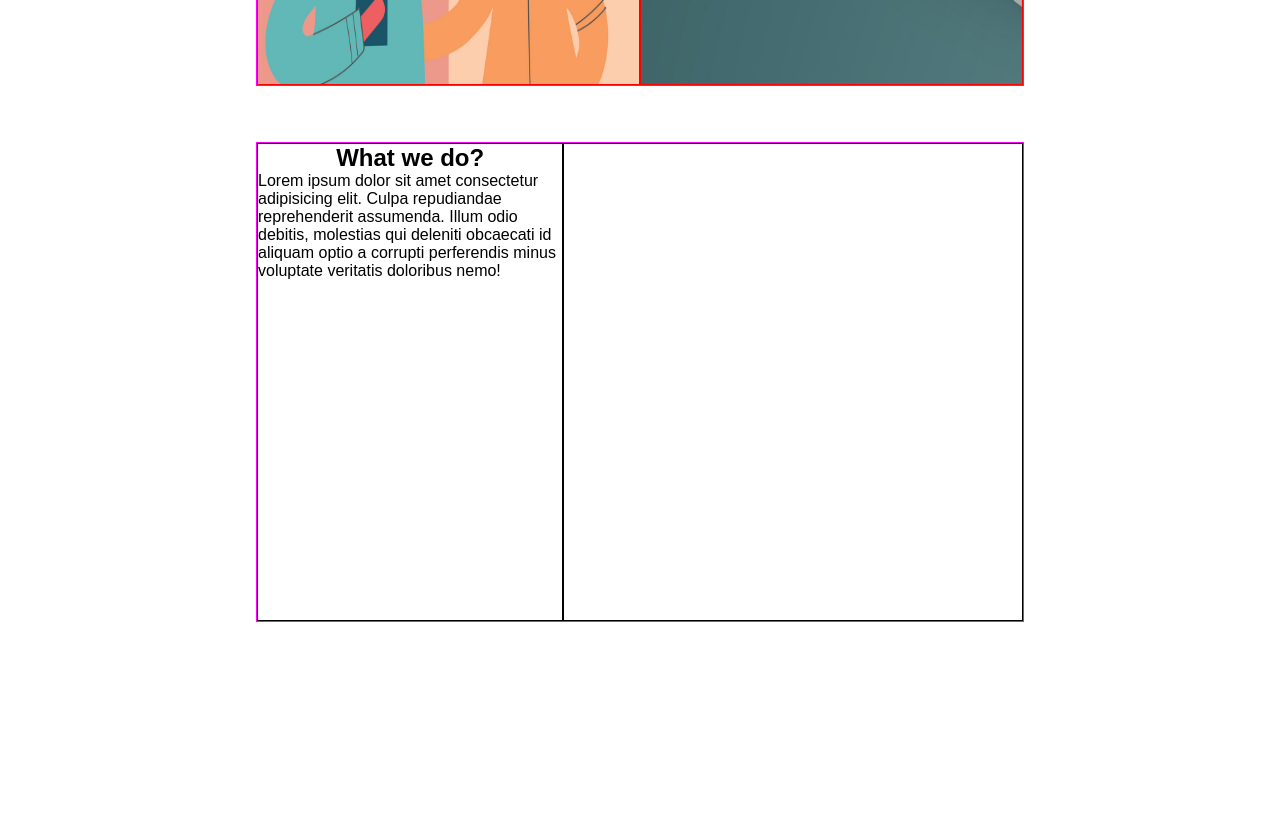
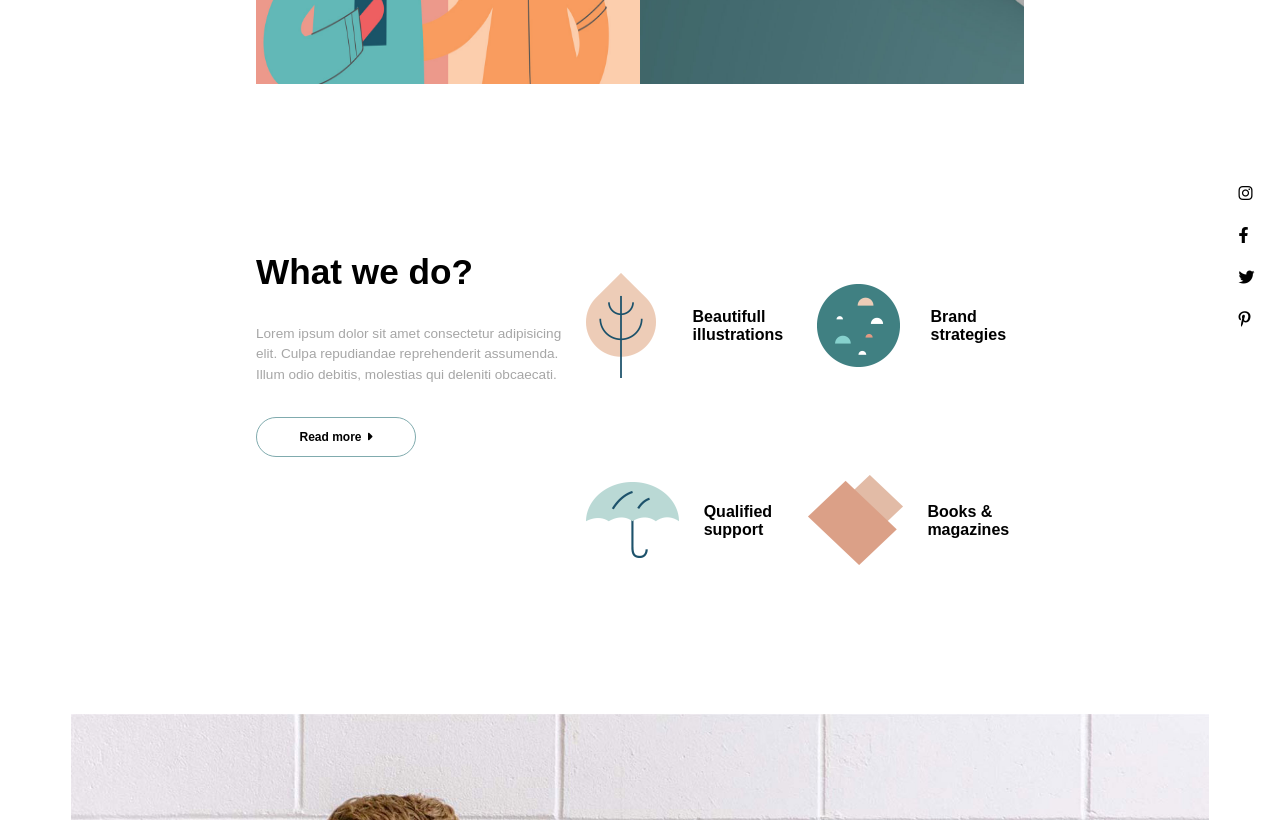
Before and after one commit to AlessandroSemeraro/proj-html-vuejs, a Vue app: page / in a window 1280 px wide. Shown: the part 1980-2800 px from the top of the page. Before the commit the page ends 2602 px from the top, so only its background shows below. Built offline with nearby package versions, Linux system fonts and the light colour scheme.

Commit message:
added video to main section

```diff
--- a/src/components/AppHeader.vue
+++ b/src/components/AppHeader.vue
@@ -48,7 +48,6 @@ export default {
 <style lang="scss" scoped>
 header {
     height: 6rem;
-    border: 1px solid black;
 
     nav {
         height: 100%;
--- a/src/components/AppMain.vue
+++ b/src/components/AppMain.vue
@@ -6,25 +6,32 @@
         </section>
         <section class="mainBgPresentation-lower">
         </section>
-        <section class="main-bottom">
-            <MainBottom />
+        <section class="main-bottom-pres">
+            <MainBottomPresentation />
+            <Socials/>
         </section>
-
+        <section class="main-video">
+            <MainVideo/>
+        </section>
     </main>
 </template>
 
 <script>
 
 import MainPresentation from './MainPresentation.vue';
-import MainBottom from './MainBottom.vue';
+import MainBottomPresentation from './MainBottomPresentation.vue';
+import Socials from './Socials.vue';
+import MainVideo from './MainVideo.vue';
 
 export default {
     name: 'AppMain',
 
     components: {
-        MainPresentation,
-        MainBottom,
-    },
+    MainPresentation,
+    MainBottomPresentation,
+    Socials,
+    MainVideo
+},
 }
 </script>
 <style lang="scss" scoped>
@@ -35,7 +42,6 @@ export default {
     display: flex;
     flex-direction: column;
     align-items: center;
-    border: 4px solid red;
 }
 
 .mainBgPresentation-lower {
@@ -45,9 +51,15 @@ export default {
     background-repeat: repeat-x;
 }
 
-.main-bottom{
+.main-bottom-pres{
     display: flex;
     justify-content: center;
+    position: relative;
+}
+
+.main-video{
+    height: 35rem;
+    width: 100%;
 }
 
 </style>
--- a/src/components/MainBottom.vue
+++ /dev/null
@@ -1,37 +0,0 @@
-<template >
-    <section class="container-mainBottom">
-        <div class="container-left-mainBottom">
-            <h2>What we do?</h2>
-            <p>Lorem ipsum dolor sit amet consectetur adipisicing elit.
-                Culpa repudiandae reprehenderit assumenda. Illum odio debitis, molestias qui deleniti obcaecati id aliquam
-                optio a corrupti perferendis minus voluptate veritatis doloribus nemo!</p>
-        </div>
-        <div class="container-right-mainBottom"></div>
-    </section>
-</template>
-<script>
-export default {
-    name: 'MainBottom',
-}
-</script>
-<style lang="scss" scoped>
-    .container-mainBottom{
-        width:60%;
-        height: 30rem;
-        border: 1px solid magenta;
-        display: flex;
-    }
-    .container-left-mainBottom{
-        width: 40%;
-        border: 1px solid black;
-        display: flex;
-        align-items: center;
-        flex-direction: column;
-    }
-
-    .container-right-mainBottom{
-        width: 60%;
-        border: 1px solid black;
-        display: flex;
-    }
-</style>
--- /dev/null
+++ b/src/components/MainBottomPresentation.vue
@@ -0,0 +1,134 @@
+<template >
+    <section class="container-mainBottom">
+        <div class="container-left-mainBottom">
+            <h3>What we do?</h3>
+            <p>Lorem ipsum dolor sit amet consectetur adipisicing elit.
+                Culpa repudiandae reprehenderit assumenda. Illum odio debitis, molestias qui deleniti obcaecati.</p>
+            <a href="#" class="myButton"><strong>Read more <i class="fa fa-solid fa-caret-right arrow"></i></strong></a>
+        </div>
+        <div class="container-right-mainBottom">
+            <article>
+                <div>
+                    <img src="../styles/img/h2-icon-01.png" alt="pink leaf">
+                    <p><strong> Beautifull <br> illustrations </strong></p>
+                </div>
+            </article>
+            <article>
+                <div>
+                    <img src="../styles/img/h2-icon-02.png" alt="cartoon clouds">
+                    <p><strong> Brand <br> strategies </strong></p>
+                </div>
+            </article>
+            <article>
+                <div>
+                    <img src="../styles/img/h2-icon-03.png" alt="blue umbrella">
+                    <p><strong> Qualified <br> support </strong></p>
+                </div>
+            </article>
+            <article>
+                <div>
+                    <img src="../styles/img/h2-icon-04.png" alt="orange books">
+                    <p><strong> Books & <br> magazines </strong></p>
+                </div>
+            </article>
+        </div>
+    </section>
+</template>
+<script>
+export default {
+    name: 'MainBottom',
+}
+</script>
+<style lang="scss" scoped>
+@use '../styles/partials/variables';
+
+.container-mainBottom {
+    width: 60%;
+    padding: 6rem 0;
+    display: flex;
+}
+
+.container-left-mainBottom {
+    width: 40%;
+    margin-top: 1.5rem;
+    display: flex;
+    flex-direction: column;
+
+
+    h3,
+    p {
+        margin-bottom: 2rem;
+    }
+
+    h3{
+        font-size: variables.$md-text;
+    }
+
+    p {
+        font-size: variables.$sm-text;
+        color: variables.$grey-text;
+        line-height: variables.$space-lines;
+    }
+
+    .myButton {
+        width: 10rem;
+        background-color: white;
+        border-radius: 25px;
+        border: 1.5px solid #80ABAE;
+        display: inline-block;
+        cursor: pointer;
+        color: #000000;
+        font-family: Arial;
+        font-size: 12px;
+        padding: 12px 20px;
+        text-decoration: none;
+        text-align: center;
+
+    }
+    .myButton:hover {
+        color: white;
+        background-color: #80ABAE;
+    }
+
+    .myButton:hover i {
+        fill: white;
+    }
+
+    .arrow{
+        margin-left: 0.1rem;
+    }
+
+}
+
+.container-right-mainBottom {
+    width: 60%;
+    display: flex;
+    flex-wrap: wrap;
+
+
+    article{
+        width: calc(100% / 2);
+        display: flex;
+        justify-content: center;
+        align-items: center;
+        padding: 1.5rem 3rem;
+
+        div{
+        display: flex;
+        justify-content: center;
+        align-items: center;
+        padding: 1.25rem 2rem 1.25rem 2rem;
+        border: 1.5px solid transparent;
+        }
+
+        div:hover{
+        border: 1.5px solid #E5A85A;
+        border-radius: 20px;
+
+        }
+        img{
+            margin-right: 1.5rem;
+        }
+    }
+}
+</style>
--- a/src/components/MainCards.vue
+++ b/src/components/MainCards.vue
@@ -24,7 +24,6 @@ export default {
         display: flex;
         flex-wrap: nowrap;
         height: 33rem;
-        border: 1px solid red;
 
         img{
             width: 100%;
--- a/src/components/MainPresentation.vue
+++ b/src/components/MainPresentation.vue
@@ -67,7 +67,6 @@ p {
     display: flex;
     justify-content: center;
     align-items: center;
-    border: 1px solid purple;
     position: relative;
 
     .left-wrapper-MainPresentation {
@@ -84,7 +83,6 @@ p {
     position: absolute;
     top: 30rem;
     width: 60%;
-    border: 1px solid magenta;
     display: flex;
     flex-wrap: wrap;
 }
--- /dev/null
+++ b/src/components/MainVideo.vue
@@ -0,0 +1,40 @@
+<template>
+    <div>
+        <img class="video-illustration" src="../styles/img/h2-img-2.jpg" alt="video illustration">
+        <button><i class="fa-solid fa-caret-right my-icon" style="color:#80ABAE;"></i></button>
+    </div>
+</template>
+<script>
+export default {
+    name: 'mainVideo',
+}
+</script>
+<style lang="scss" scoped>
+div {
+    width: 100%;
+    height: 100%;
+    position: relative;
+}
+
+.video-illustration {
+    width: 100%;
+    height: 100%;
+    object-fit: contain;
+
+}
+
+button {
+    position: absolute;
+    top: 50%;
+    right: 50%;
+    border: none;
+    border-radius: 50%;
+    background-color: white;
+
+}
+
+.my-icon {
+    font-size:  4rem;
+    padding: 1.2rem;
+}
+</style>
--- /dev/null
+++ b/src/components/Socials.vue
@@ -0,0 +1,26 @@
+<template >
+    <div>
+        <a href="#"><i class="fa-brands fa-instagram" style="color: #000000;"></i> </a>
+        <a href="#"><i class="fa-brands fa-facebook-f" style="color: #000000;"></i> </a>
+        <a href="#"><i class="fa-brands fa-twitter" style="color: #000000;"></i> </a>
+        <a href="#"><i class="fa-brands fa-pinterest-p" style="color: #000000;"></i> </a>
+    </div>
+</template>
+<script>
+export default {
+    name: 'socials',
+}
+</script>
+<style lang="scss" scoped>
+    div{
+        display: flex;
+        flex-direction: column;
+        position: absolute;
+        right: 2%;
+        top: 5%;
+
+        div i {
+            margin-top: 1.5rem;
+        }
+    }
+</style>
--- a/src/styles/partials/_variables.scss
+++ b/src/styles/partials/_variables.scss
@@ -0,0 +1,5 @@
+
+$grey-text:#A6A6A6;
+$sm-text:0.85rem;
+$space-lines:1.5;
+$md-text:2.2rem
```
